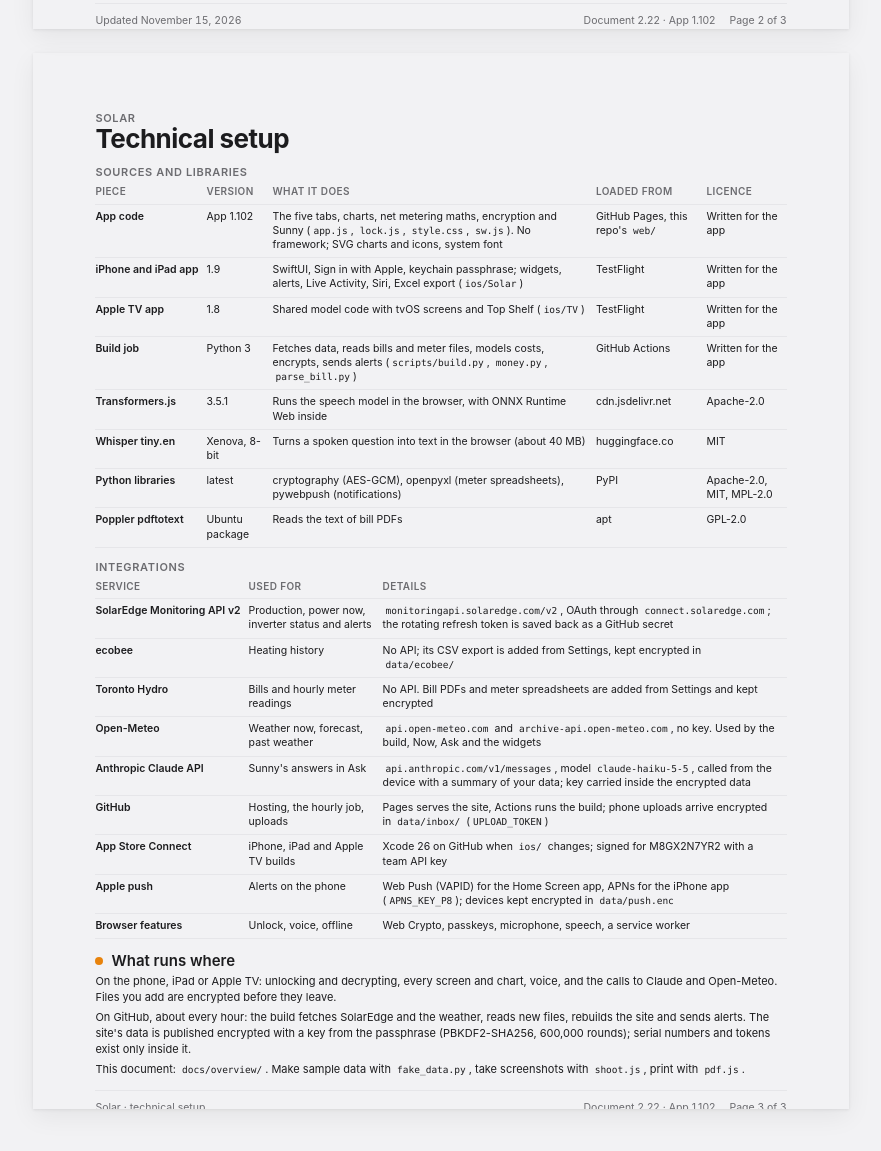
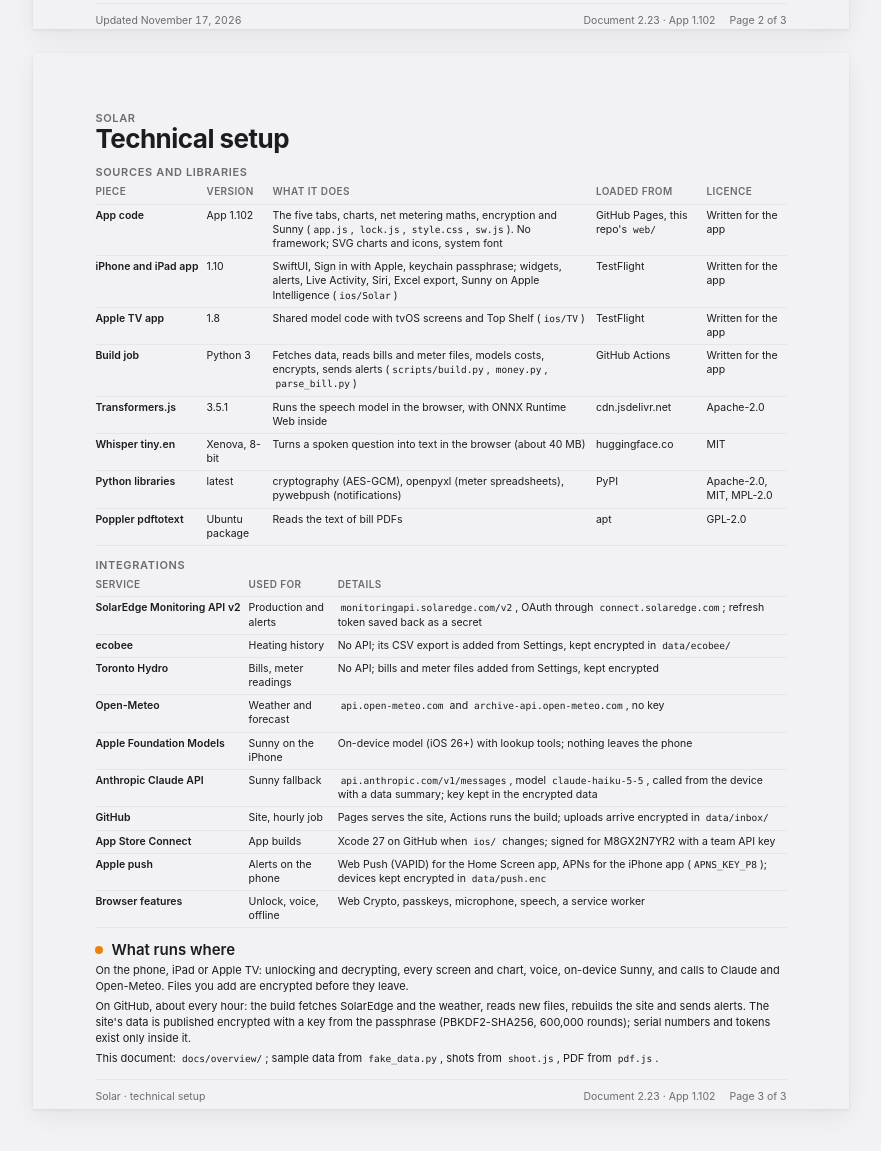
Before and after one commit to davidanthonyalleyne-dot/home-solar, a plain HTML site: page docs/overview/overview.html in a window 1280 px wide. Shown: the part 2131-3282 px from the top of the page, without its empty margins (199-1080 px from the left). Drawn offline with Linux system fonts and the light colour scheme.

Commit message:
Overview: Sunny on Apple Intelligence, Xcode 27 (Doc 2.23)
Co-Authored-By: Claude Opus 5.5 <noreply@anthropic.com>
Claude-Session: https://claude.ai/code/session_01CEFPxjZDcfbtGCxb9WM3yL

```diff
--- a/docs/overview/overview.html
+++ b/docs/overview/overview.html
@@ -58,6 +58,7 @@
   td:first-child { font-weight: 600; white-space: nowrap; }
   td code, p code { font-family: ui-monospace, "SF Mono", Menlo, monospace; font-size: 9.5px; background: var(--well); padding: 0 3px; border-radius: 3px; }
   .tech section p { font-size: 11px; line-height: 1.45; }
+  .tech td { padding: 4px 8px 4px 0; }
   @media screen and (max-width: 860px) { table { display: block; overflow-x: auto; } }
   @media screen and (max-width: 860px) { .stats { grid-template-columns: repeat(2, minmax(0, 1fr)); row-gap: 14px; } .stats > div:nth-child(3) { padding-left: 0; border-left: 0; } }
 </style>
@@ -101,14 +102,14 @@
     </div>
   </div>
 
-  <footer><span>Solar · what the app does · Screenshots show sample data, not real figures</span><span class="ver"><span>Document 2.22 · App 1.102</span><span>Page 1 of 3</span></span></footer>
+  <footer><span>Solar · what the app does · Screenshots show sample data, not real figures</span><span class="ver"><span>Document 2.23 · App 1.102</span><span>Page 1 of 3</span></span></footer>
 </div>
 
 <div class="page">
   <div class="cols" style="grid-template-columns: 1fr 2.75fr; column-gap: 22px; align-items: start">
     <figure>
       <img src="shots/ask.png" alt="The Ask tab">
-      <figcaption><b>Ask Sunny</b>Sunny is Solar's assistant. Type or say a question; Sunny answers from the app's own data and the forecast, with small charts that show the numbers, aloud if you spoke.</figcaption>
+      <figcaption><b>Ask Sunny</b>Sunny is Solar's assistant. Type or say a question; on an iPhone with Apple Intelligence it answers on the phone itself, otherwise Claude answers with small charts. Aloud if you spoke.</figcaption>
     </figure>
     <figure>
       <img src="shots/ipad.png" alt="Solar on an iPad in landscape" style="border-radius: 14px">
@@ -130,7 +131,7 @@
     <section><h2>iPhone, iPad and Apple TV</h2><p>Native apps from TestFlight, with alerts, widgets, Siri, a Live Activity, Control Center and an Excel export.</p></section>
   </div>
 
-  <footer><span class="num">Updated November 15, 2026</span><span class="ver"><span>Document 2.22 · App 1.102</span><span>Page 2 of 3</span></span></footer>
+  <footer><span class="num">Updated November 17, 2026</span><span class="ver"><span>Document 2.23 · App 1.102</span><span>Page 2 of 3</span></span></footer>
 </div>
 
 <div class="page tech" style="gap: 12px">
@@ -143,7 +144,7 @@
     <table>
       <tr><th>Piece</th><th>Version</th><th>What it does</th><th>Loaded from</th><th>Licence</th></tr>
       <tr><td>App code</td><td>App 1.102</td><td>The five tabs, charts, net metering maths, encryption and Sunny (<code>app.js</code>, <code>lock.js</code>, <code>style.css</code>, <code>sw.js</code>). No framework; SVG charts and icons, system font</td><td>GitHub Pages, this repo's <code>web/</code></td><td>Written for the app</td></tr>
-      <tr><td>iPhone and iPad app</td><td>1.9</td><td>SwiftUI, Sign in with Apple, keychain passphrase; widgets, alerts, Live Activity, Siri, Excel export (<code>ios/Solar</code>)</td><td>TestFlight</td><td>Written for the app</td></tr>
+      <tr><td>iPhone and iPad app</td><td>1.10</td><td>SwiftUI, Sign in with Apple, keychain passphrase; widgets, alerts, Live Activity, Siri, Excel export, Sunny on Apple Intelligence (<code>ios/Solar</code>)</td><td>TestFlight</td><td>Written for the app</td></tr>
       <tr><td>Apple TV app</td><td>1.8</td><td>Shared model code with tvOS screens and Top Shelf (<code>ios/TV</code>)</td><td>TestFlight</td><td>Written for the app</td></tr>
       <tr><td>Build job</td><td>Python 3</td><td>Fetches data, reads bills and meter files, models costs, encrypts, sends alerts (<code>scripts/build.py</code>, <code>money.py</code>, <code>parse_bill.py</code>)</td><td>GitHub Actions</td><td>Written for the app</td></tr>
       <tr><td>Transformers.js</td><td>3.5.1</td><td>Runs the speech model in the browser, with ONNX Runtime Web inside</td><td>cdn.jsdelivr.net</td><td>Apache-2.0</td></tr>
@@ -157,25 +158,26 @@
     <p class="label">Integrations</p>
     <table>
       <tr><th>Service</th><th>Used for</th><th>Details</th></tr>
-      <tr><td>SolarEdge Monitoring API v2</td><td>Production, power now, inverter status and alerts</td><td><code>monitoringapi.solaredge.com/v2</code>, OAuth through <code>connect.solaredge.com</code>; the rotating refresh token is saved back as a GitHub secret</td></tr>
+      <tr><td>SolarEdge Monitoring API v2</td><td>Production and alerts</td><td><code>monitoringapi.solaredge.com/v2</code>, OAuth through <code>connect.solaredge.com</code>; refresh token saved back as a secret</td></tr>
       <tr><td>ecobee</td><td>Heating history</td><td>No API; its CSV export is added from Settings, kept encrypted in <code>data/ecobee/</code></td></tr>
-      <tr><td>Toronto Hydro</td><td>Bills and hourly meter readings</td><td>No API. Bill PDFs and meter spreadsheets are added from Settings and kept encrypted</td></tr>
-      <tr><td>Open-Meteo</td><td>Weather now, forecast, past weather</td><td><code>api.open-meteo.com</code> and <code>archive-api.open-meteo.com</code>, no key. Used by the build, Now, Ask and the widgets</td></tr>
-      <tr><td>Anthropic Claude API</td><td>Sunny's answers in Ask</td><td><code>api.anthropic.com/v1/messages</code>, model <code>claude-haiku-5-5</code>, called from the device with a summary of your data; key carried inside the encrypted data</td></tr>
-      <tr><td>GitHub</td><td>Hosting, the hourly job, uploads</td><td>Pages serves the site, Actions runs the build; phone uploads arrive encrypted in <code>data/inbox/</code> (<code>UPLOAD_TOKEN</code>)</td></tr>
-      <tr><td>App Store Connect</td><td>iPhone, iPad and Apple TV builds</td><td>Xcode 26 on GitHub when <code>ios/</code> changes; signed for M8GX2N7YR2 with a team API key</td></tr>
+      <tr><td>Toronto Hydro</td><td>Bills, meter readings</td><td>No API; bills and meter files added from Settings, kept encrypted</td></tr>
+      <tr><td>Open-Meteo</td><td>Weather and forecast</td><td><code>api.open-meteo.com</code> and <code>archive-api.open-meteo.com</code>, no key</td></tr>
+      <tr><td>Apple Foundation Models</td><td>Sunny on the iPhone</td><td>On-device model (iOS 26+) with lookup tools; nothing leaves the phone</td></tr>
+      <tr><td>Anthropic Claude API</td><td>Sunny fallback</td><td><code>api.anthropic.com/v1/messages</code>, model <code>claude-haiku-5-5</code>, called from the device with a data summary; key kept in the encrypted data</td></tr>
+      <tr><td>GitHub</td><td>Site, hourly job</td><td>Pages serves the site, Actions runs the build; uploads arrive encrypted in <code>data/inbox/</code></td></tr>
+      <tr><td>App Store Connect</td><td>App builds</td><td>Xcode 27 on GitHub when <code>ios/</code> changes; signed for M8GX2N7YR2 with a team API key</td></tr>
       <tr><td>Apple push</td><td>Alerts on the phone</td><td>Web Push (VAPID) for the Home Screen app, APNs for the iPhone app (<code>APNS_KEY_P8</code>); devices kept encrypted in <code>data/push.enc</code></td></tr>
       <tr><td>Browser features</td><td>Unlock, voice, offline</td><td>Web Crypto, passkeys, microphone, speech, a service worker</td></tr>
     </table>
   </div>
 
   <section><h2>What runs where</h2>
-    <p>On the phone, iPad or Apple TV: unlocking and decrypting, every screen and chart, voice, and the calls to Claude and Open-Meteo. Files you add are encrypted before they leave.</p>
+    <p>On the phone, iPad or Apple TV: unlocking and decrypting, every screen and chart, voice, on-device Sunny, and calls to Claude and Open-Meteo. Files you add are encrypted before they leave.</p>
     <p>On GitHub, about every hour: the build fetches SolarEdge and the weather, reads new files, rebuilds the site and sends alerts. The site's data is published encrypted with a key from the passphrase (PBKDF2-SHA256, 600,000 rounds); serial numbers and tokens exist only inside it.</p>
-    <p>This document: <code>docs/overview/</code>. Make sample data with <code>fake_data.py</code>, take screenshots with <code>shoot.js</code>, print with <code>pdf.js</code>.</p>
+    <p>This document: <code>docs/overview/</code>; sample data from <code>fake_data.py</code>, shots from <code>shoot.js</code>, PDF from <code>pdf.js</code>.</p>
   </section>
 
-  <footer><span>Solar · technical setup</span><span class="ver"><span>Document 2.22 · App 1.102</span><span>Page 3 of 3</span></span></footer>
+  <footer><span>Solar · technical setup</span><span class="ver"><span>Document 2.23 · App 1.102</span><span>Page 3 of 3</span></span></footer>
 </div>
 
 </body>
```
Also changed, not shown: 1 other file.
